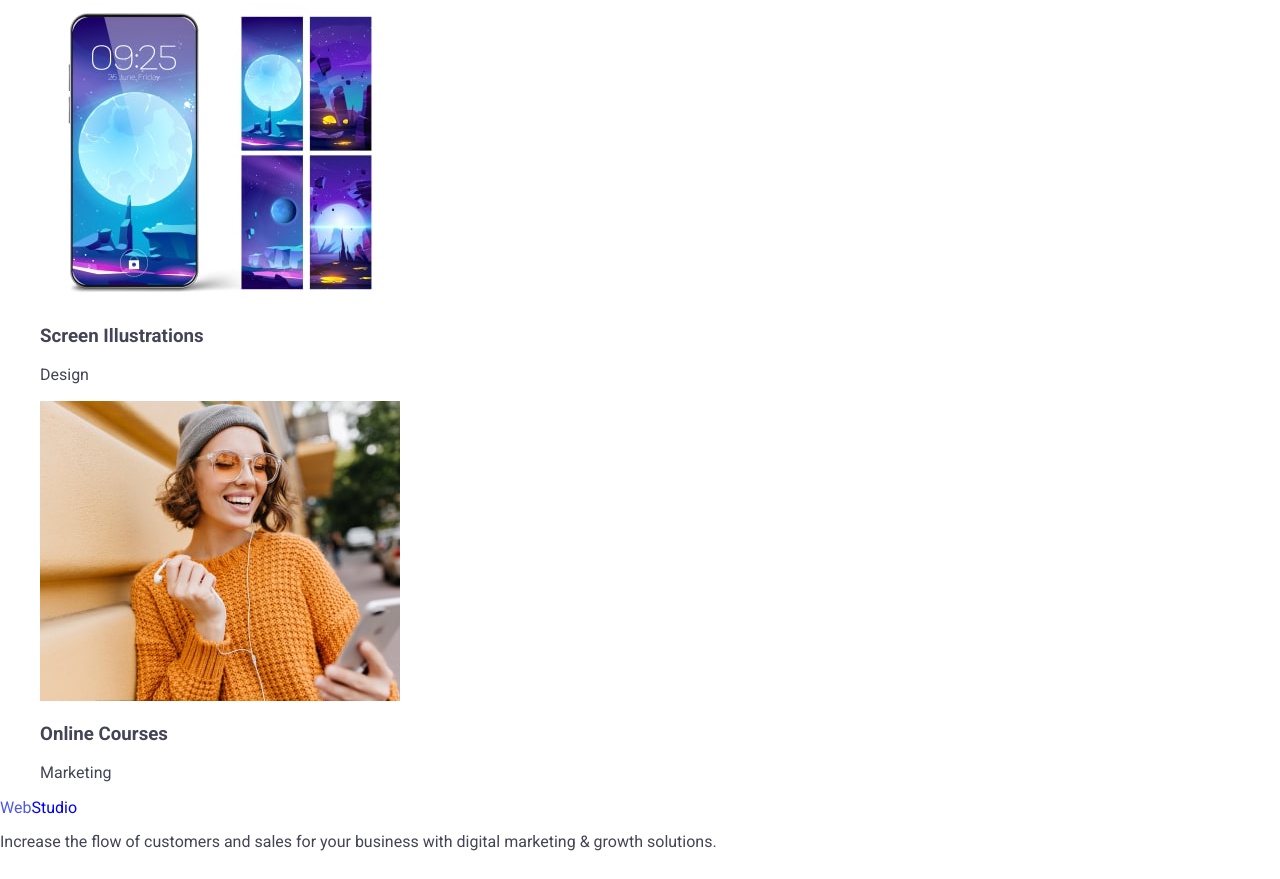
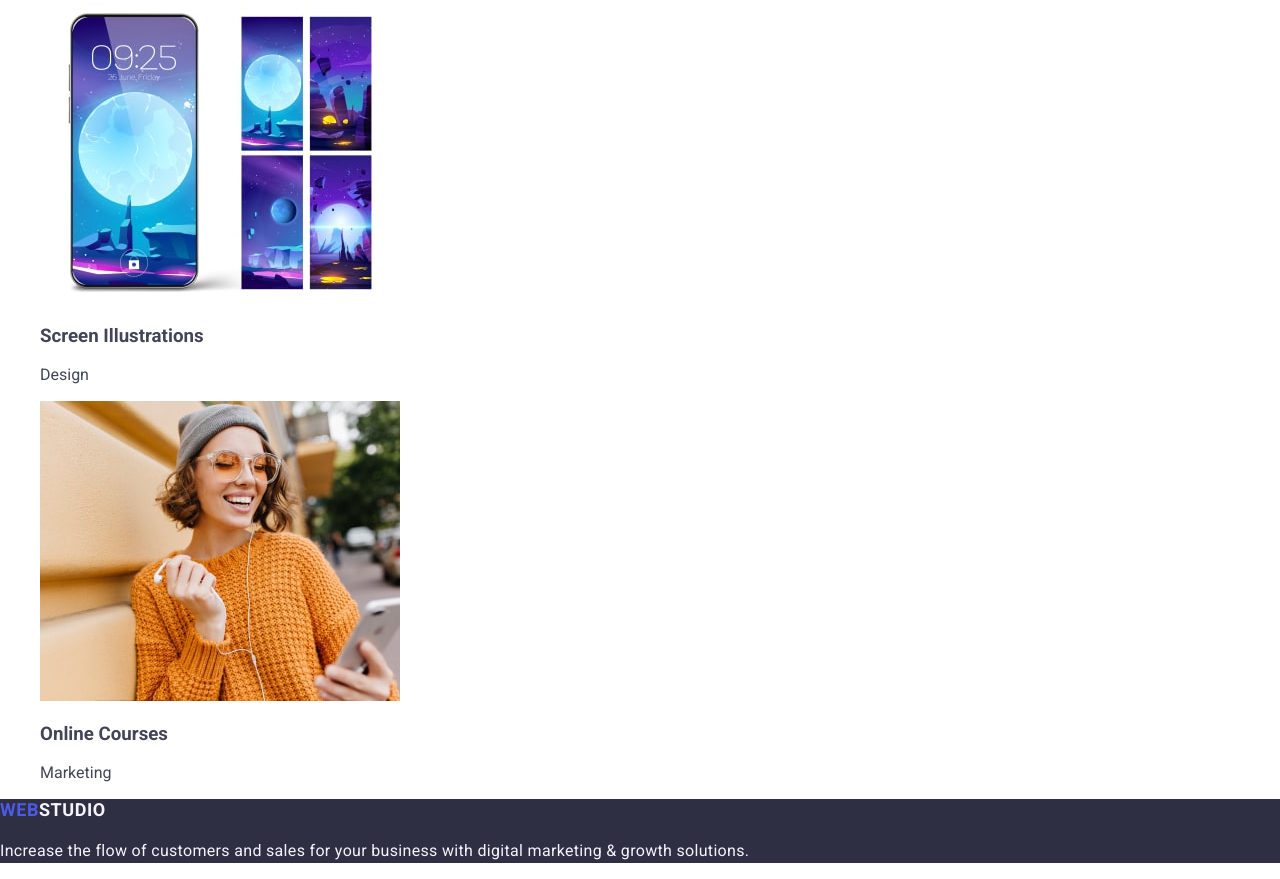
Before and after one commit to o-hadalin/goit-markup-hw-02, a plain HTML site: page index.html in a window 1280 px wide. Shown: the part 3949-4828 px from the top of the page. Drawn offline with nearby package versions, Linux system fonts and the light colour scheme.

Commit message:
Add footer CSS

```diff
--- a/css/styles.css
+++ b/css/styles.css
@@ -150,3 +150,19 @@ h1 {
   letter-spacing: 0.02em;
   /* color: #434455; */
 }
+.footer-main {
+  background: #2e2f42;
+  /* font-weight: 400; */
+  font-size: 16px;
+  line-height: 1.5;
+  letter-spacing: 0.02em;
+  color: #f4f4fd;
+}
+.footer-main > a {
+  font-weight: 700;
+  font-size: 18px;
+  line-height: 1.16667;
+  letter-spacing: 0.03em;
+  text-transform: uppercase;
+  color: #f4f4fd;
+}
--- a/index.html
+++ b/index.html
@@ -151,7 +151,7 @@
       </section>
     </main>
     <!-- Footer -->
-    <footer class="fotter-main">
+    <footer class="footer-main">
       <a href="./index.html"><span class="logoweb">Web</span>Studio</a>
       <p>Increase the flow of customers and sales for your business with digital marketing &amp; growth solutions.</p>
     </footer>
```
